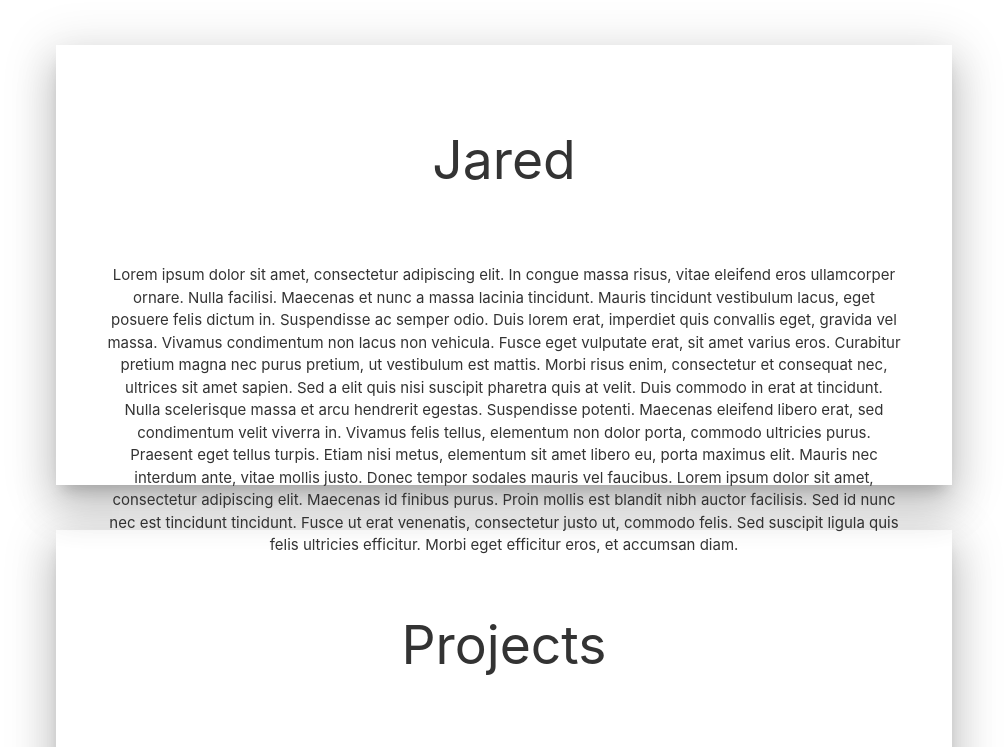
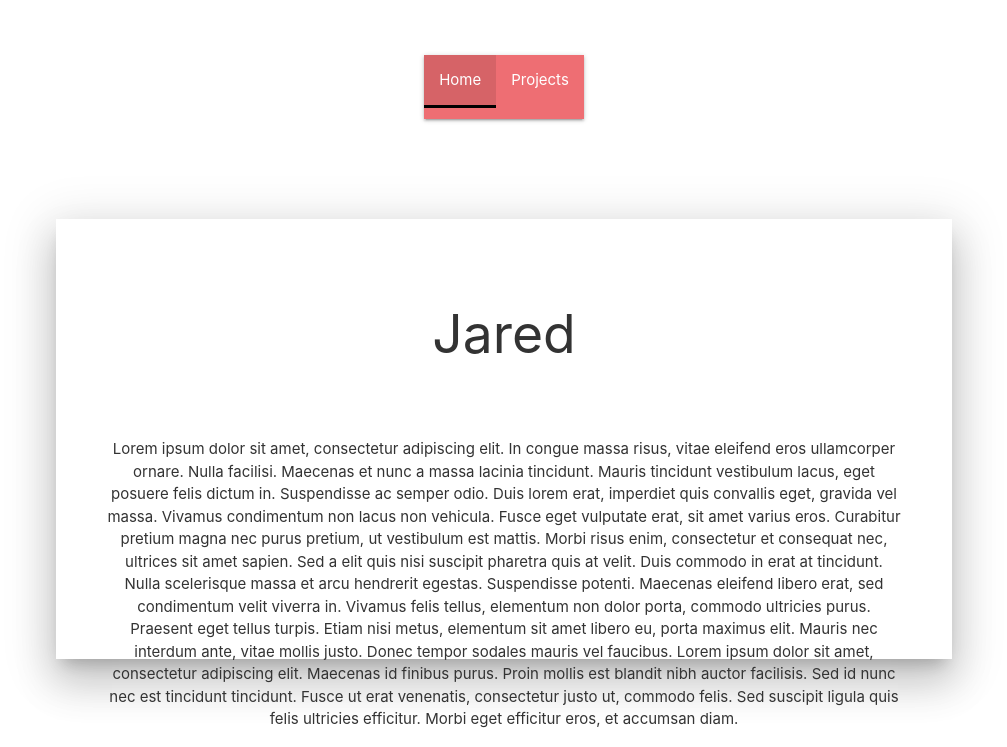
Before and after one commit to JaredRhame/Just-Jared, a React (Create React App) app: page / in a window 1280 px wide. Shown: the top 747 px of the page, without its empty margins (136-1143 px from the left). Built offline with nearby package versions, Linux system fonts and the light colour scheme.

Commit message:
Created navbar and linked the about me and project sections

```diff
--- a/src/App.js
+++ b/src/App.js
@@ -1,4 +1,5 @@
 import React, { Component } from "react";
+import { BrowserRouter, Route, Link, Switch } from "react-router-dom";
 import logo from "./logo.svg";
 import "./App.css";
 
@@ -10,8 +11,11 @@ class App extends Component {
   render() {
     return (
       <div className="App">
-        <About />
-        <Projects />
+        <Navbar />
+        <Switch>
+          <Route exact path="/" component={About} />
+          <Route path="/projects" component={Projects} />
+        </Switch>
       </div>
     );
   }
--- a/src/components/Navbar.js
+++ b/src/components/Navbar.js
@@ -8,16 +8,13 @@ class Navbar extends Component {
   render() {
     return (
       <header>
-        <nav className="container">
+        <nav className="">
           <ul className="row">
             <li className="four columns active">
               <Link to="/">Home</Link>
             </li>
-            <li className="four columns">
+            <li className="">
               <Link to="/Projects">Projects</Link>
-            </li>
-            <li className="four columns">
-              <Link to="/form">Form</Link>
             </li>
           </ul>
         </nav>
--- a/src/styles/navbar.css
+++ b/src/styles/navbar.css
@@ -1,8 +1,8 @@
-/* header {
+header {
   background-color: #ffffff;
   vertical-align: center;
-  padding-top: 55px;
-} */
+  padding: 55px;
+}
 
 a {
   text-decoration: none;
```
